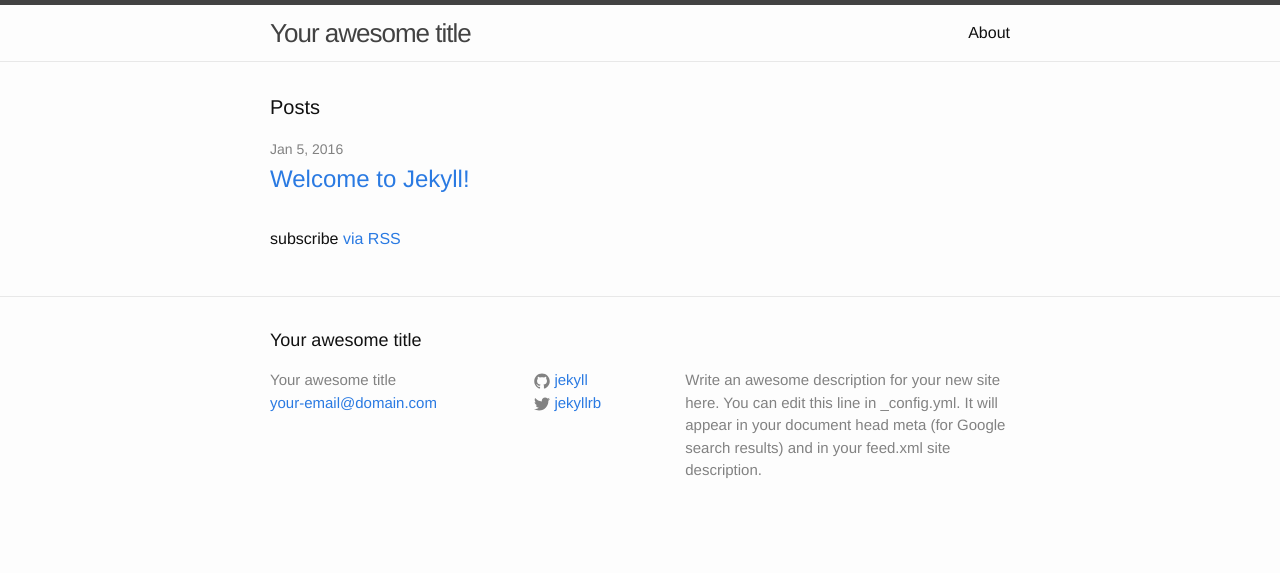
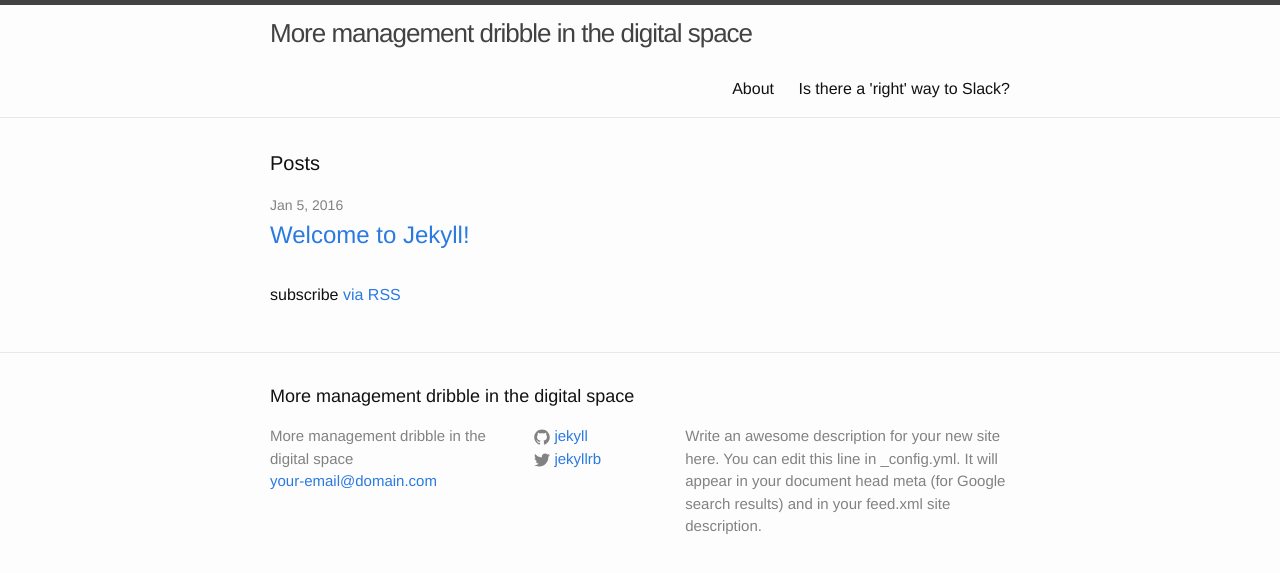
Before and after one commit to sandysage/sandysage.github.io, a Jekyll site: the page built from index.html, in a window 1280 px wide. Shown: the top 573 px of the page. Built offline with Jekyll 4.4.1, drawn with Linux system fonts in a browser that asks for light colours; some of the changed lines change nothing that is shown.

Commit message:
playing with config

```diff
--- a/_config.yml
+++ b/_config.yml
@@ -6,7 +6,7 @@
 # 'jekyll serve'. If you change this file, please restart the server process.
 
 # Site settings
-title: Your awesome title
+title: More management dribble in the digital space
 email: your-email@domain.com
 description: > # this means to ignore newlines until "baseurl:"
   Write an awesome description for your new site here. You can edit this
--- /dev/null
+++ b/example-post-for-reference-only.md
@@ -0,0 +1,25 @@
+---
+layout: post
+title:  "Is there a 'right' way to Slack?"
+date:   2016-01-05 11:01:20 -0700
+categories: communication
+---
+You’ll find this post in your `_posts` directory. Go ahead and edit it and re-build the site to see your changes. You can rebuild the site in many different ways, but the most common way is to run `jekyll serve`, which launches a web server and auto-regenerates your site when a file is updated.
+
+To add new posts, simply add a file in the `_posts` directory that follows the convention `YYYY-MM-DD-name-of-post.ext` and includes the necessary front matter. Take a look at the source for this post to get an idea about how it works.
+
+Jekyll also offers powerful support for code snippets:
+
+{% highlight ruby %}
+def print_hi(name)
+  puts "Hi, #{name}"
+end
+print_hi('Tom')
+#=> prints 'Hi, Tom' to STDOUT.
+{% endhighlight %}
+
+Check out the [Jekyll docs][jekyll-docs] for more info on how to get the most out of Jekyll. File all bugs/feature requests at [Jekyll’s GitHub repo][jekyll-gh]. If you have questions, you can ask them on [Jekyll Talk][jekyll-talk].
+
+[jekyll-docs]: http://jekyllrb.com/docs/home
+[jekyll-gh]:   https://github.com/jekyll/jekyll
+[jekyll-talk]: https://talk.jekyllrb.com/
```
